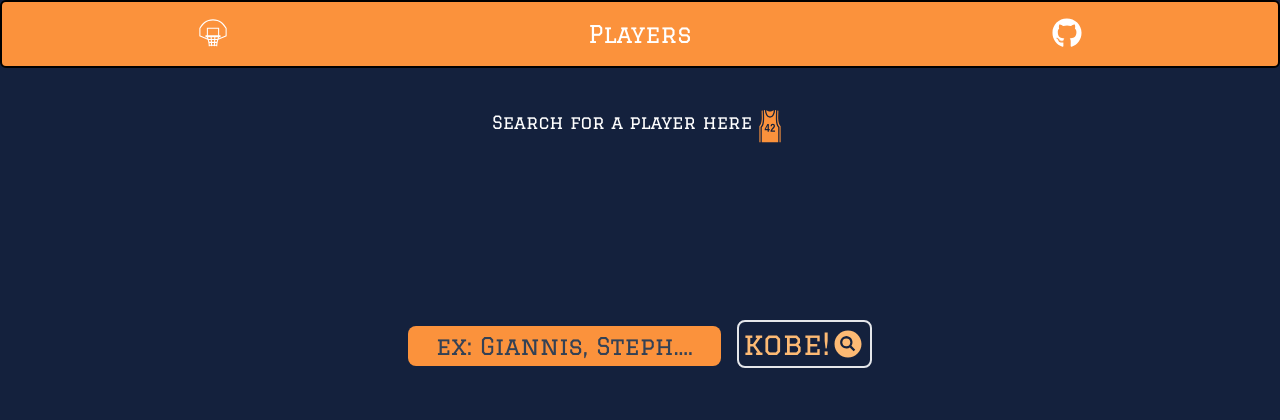
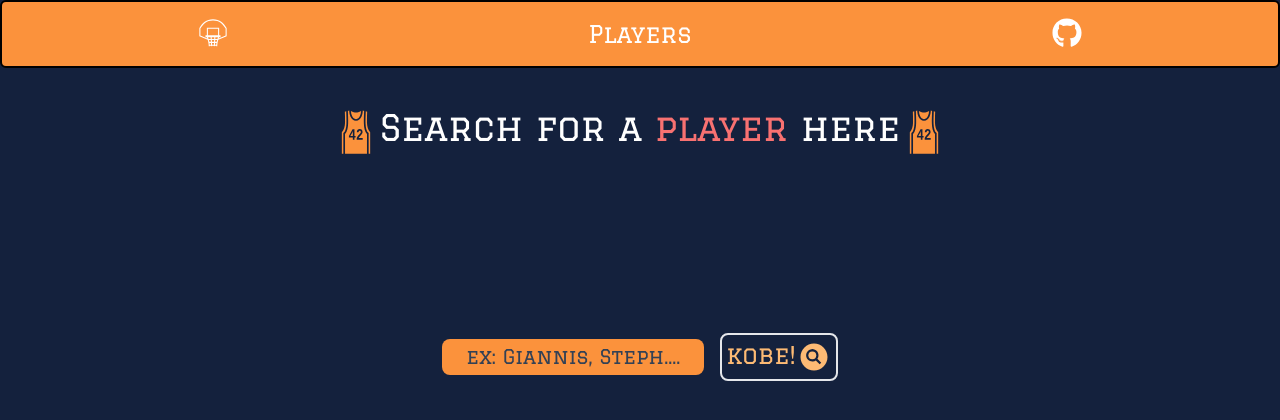
Before and after one commit to ywakili18/threepointshot, a React (Create React App) app: page /search in a window 1280 px wide. Shown: the top 420 px of the page. Built offline with nearby package versions, Linux system fonts and the light colour scheme.

Commit message:
Framer motion to handle transitions

```diff
--- a/package.json
+++ b/package.json
@@ -7,6 +7,7 @@
     "@testing-library/react": "^12.1.2",
     "@testing-library/user-event": "^13.5.0",
     "axios": "^0.24.0",
+    "framer-motion": "^5.5.5",
     "react": "^17.0.2",
     "react-dom": "^17.0.2",
     "react-icons": "^4.3.1",
--- a/src/App.css
+++ b/src/App.css
@@ -5,6 +5,7 @@ body {
   font-family: 'Graduate', cursive;
   margin: auto;
   box-sizing: border-box;
+  transition: 1s;
 }
 nav :hover {
   color: rgb(0, 0, 0);
@@ -34,3 +35,6 @@ nav :hover {
   text-align: center;
   min-height: 50vh;
 }
+.viewStats {
+  transition: 1s;
+}
--- a/src/components/PlayerCard.js
+++ b/src/components/PlayerCard.js
@@ -1,6 +1,7 @@
 import React from 'react'
 import ViewStats from './pages/ViewStats'
 import { GiBasketballJersey } from 'react-icons/gi'
+import { motion } from 'framer-motion'
 const PlayerCard = ({ playerData, player }) => {
   return (
     <div>
@@ -22,10 +23,7 @@ const PlayerCard = ({ playerData, player }) => {
       </div>
       <div className=" grid text-center text-xl sm:text-2xl md:text-3xl">
         {playerData.map((pro) => (
-          <div
-            key={pro.id}
-            className="border-2 border-orange-500  mt-2 text-orange-400 p-10"
-          >
+          <div key={pro.id} className="mt-2 text-orange-400 p-10">
             <ul>
               <li className="bg-orange-500 text-black font-black">
                 {pro.first_name} {pro.last_name}
@@ -47,7 +45,18 @@ const PlayerCard = ({ playerData, player }) => {
                 </span>
               </li>
             </ul>
-            <ViewStats playerData={playerData} player={player} />
+            <motion.div
+              transition={{ duration: 0.5 }}
+              initial={{ opacity: 0 }}
+              animate={{ opacity: 1 }}
+              exit={{ opacity: 0 }}
+            >
+              <ViewStats
+                playerData={playerData}
+                player={player}
+                className="viewStats"
+              />
+            </motion.div>
           </div>
         ))}
       </div>
--- a/src/components/SearchForm.js
+++ b/src/components/SearchForm.js
@@ -2,6 +2,7 @@ import React from 'react'
 import { useNavigate } from 'react-router-dom'
 import { IoSearchCircleSharp } from 'react-icons/io5'
 import { GiBasketballJersey } from 'react-icons/gi'
+import { motion } from 'framer-motion'
 const SearchForm = ({ player, setPlayer }) => {
   const history = useNavigate()
 
@@ -14,11 +15,16 @@ const SearchForm = ({ player, setPlayer }) => {
     history('/results')
   }
   return (
-    <div className=" text-xl sm:text-2xl md:text-4xl">
+    <div className="text-xl sm:text-2xl md:text-4xl">
       <div className="flex justify-center">
-        <p className="text-center text-lg mt-10">Search for a player here</p>
         <p className=" items-center flex mt-10">
-          <GiBasketballJersey className="text-orange-400" />
+          <GiBasketballJersey className="text-orange-400 text-xl sm:text-2xl md:text-5xl" />
+        </p>
+        <p className="text-center mt-10">
+          Search for a <span className="text-red-400">player</span> here
+        </p>
+        <p className=" items-center flex mt-10">
+          <GiBasketballJersey className="text-orange-400 text-xl sm:text-2xl md:text-5xl" />
         </p>
       </div>
 
@@ -33,16 +39,16 @@ const SearchForm = ({ player, setPlayer }) => {
           placeholder-slate-700
           bg-orange-400
           rounded-lg
-          text-center text-2xl text-black p-1 focus:outline-none focus:ring focus:ring-orange-400
+          text-center text-xl text-black p-1 focus:outline-none focus:ring focus:ring-orange-400
           "
             required
           />
           <button
-            className=" enterBtn border-2 rounded-lg p-1 text-2xl
+            className=" enterBtn border-2 rounded-lg p-1
           text-orange-300
           hover:text-black hover:bg-orange-400 hover:border-black ml-4 "
           >
-            <p className="flex text-3xl">
+            <p className="flex text-2xl">
               kobe!
               <IoSearchCircleSharp className="text-4xl" />
             </p>
--- a/src/components/pages/PlayerPage.js
+++ b/src/components/pages/PlayerPage.js
@@ -2,7 +2,7 @@ import React from 'react'
 import { useState, useEffect } from 'react'
 import PlayerCard from '../PlayerCard'
 import { useNavigate } from 'react-router-dom'
-
+import { motion } from 'framer-motion'
 import axios from 'axios'
 const PlayerPage = ({ player }) => {
   const history = useNavigate()
@@ -28,9 +28,14 @@ const PlayerPage = ({ player }) => {
   }, [])
   return (
     <div>
-      <div>
+      <motion.div
+        transition={{ duration: 0.5 }}
+        initial={{ opacity: 0 }}
+        animate={{ opacity: 1 }}
+        exit={{ opacity: 0 }}
+      >
         <PlayerCard playerData={playerData} player={player} />
-      </div>
+      </motion.div>
     </div>
   )
 }
```
Also changed, not shown: 1 other file (tests, documents, lock files or other folders).
